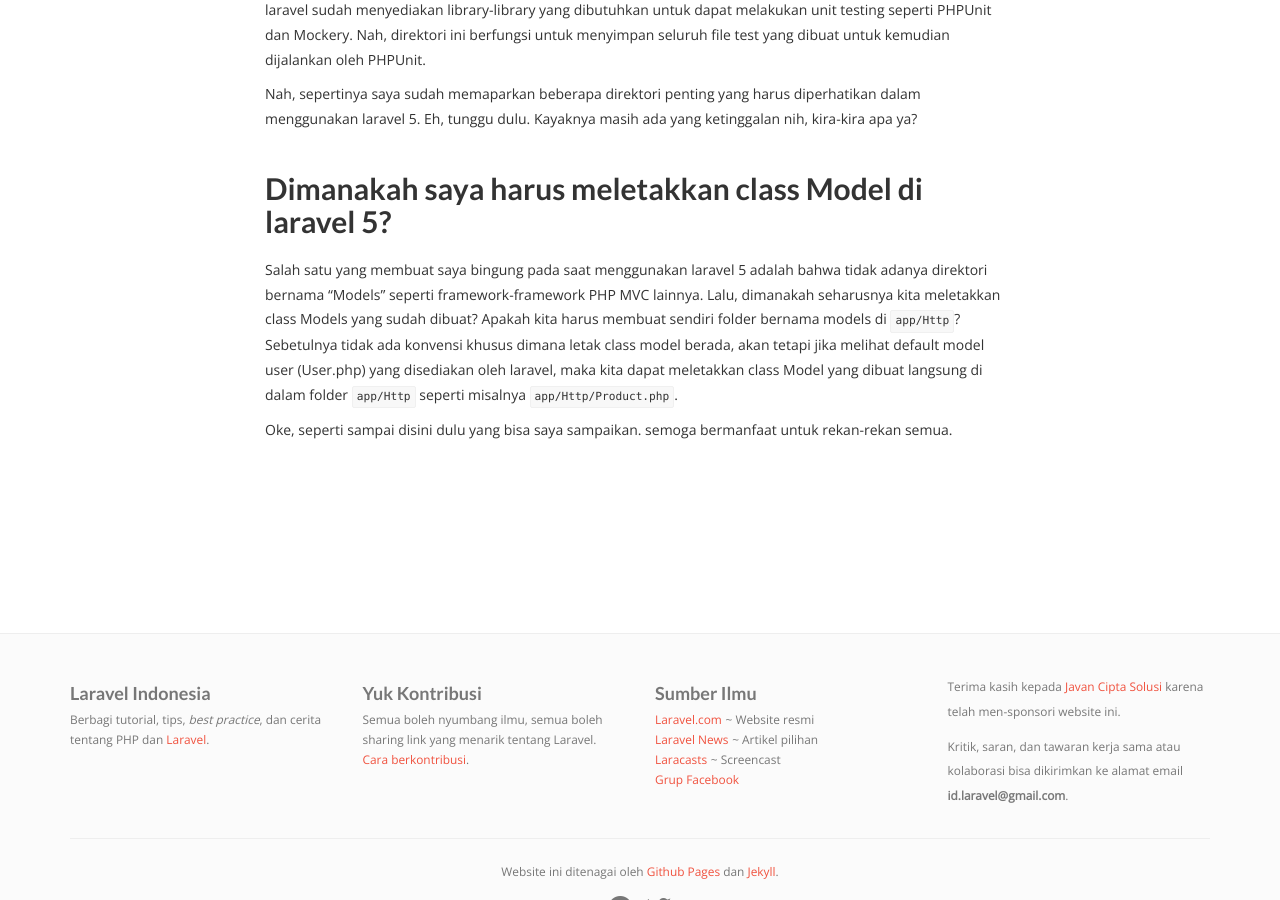
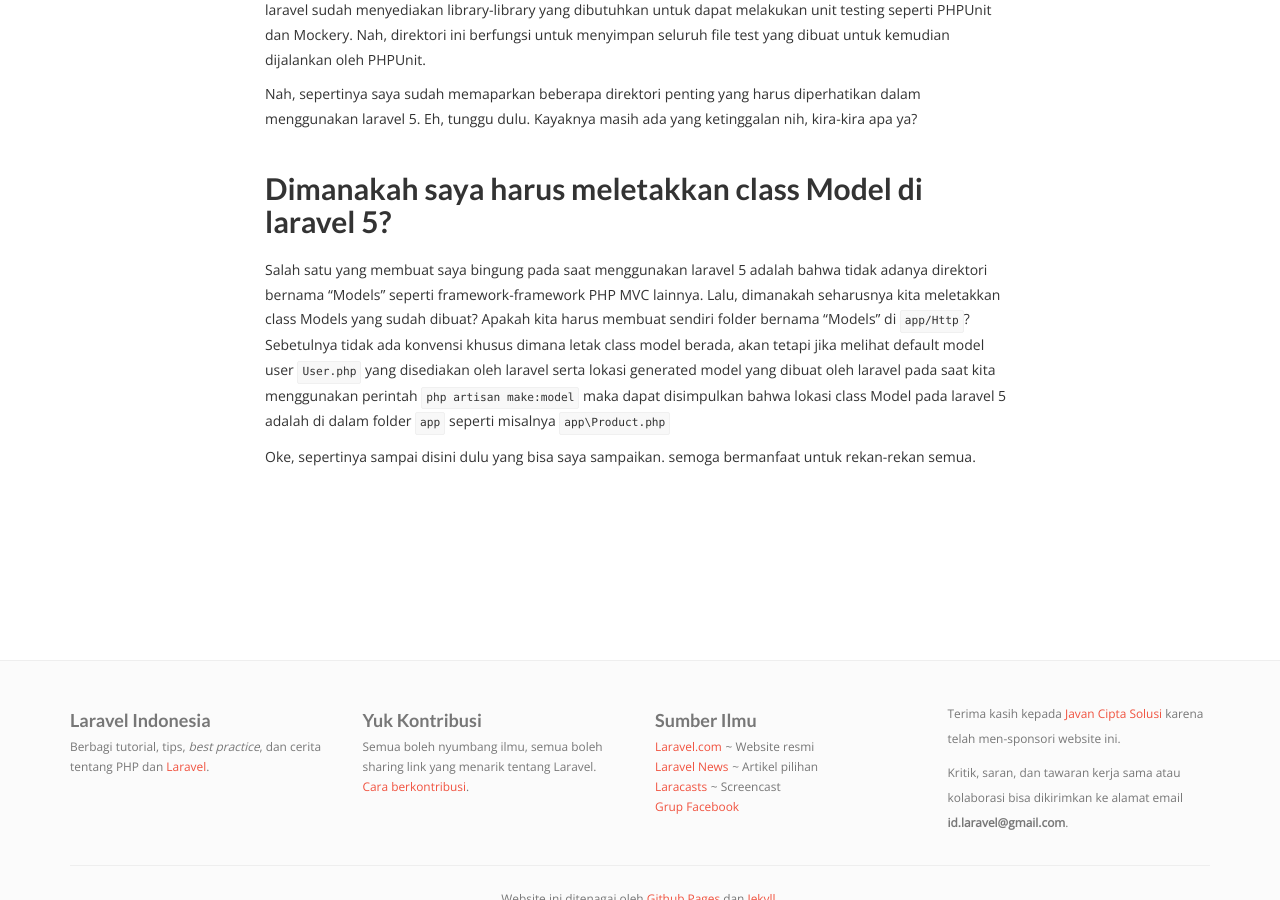
Before and after one commit to id-laravel/id-laravel.github.io, a Jekyll site: the page built from _posts/2015-07-03-mengenal-struktur-direktori-laravel-5.md, in a window 1280 px wide and 900 px high, scrolled down 2941 px. Built offline with Jekyll 4.4.1, drawn with Linux system fonts in a browser that asks for light colours; nearby versions of some CDN libraries; comment, search, counter and statistics services are not loaded.

Commit message:
fix typo  into  in explanation about laravel 5 model's directory

```diff
--- a/_posts/2015-07-03-mengenal-struktur-direktori-laravel-5.md
+++ b/_posts/2015-07-03-mengenal-struktur-direktori-laravel-5.md
@@ -84,6 +84,6 @@
 
 ## Dimanakah saya harus meletakkan class Model di laravel 5?
 
-Salah satu yang membuat saya bingung pada saat menggunakan laravel 5 adalah bahwa tidak adanya direktori bernama "Models" seperti framework-framework PHP MVC lainnya. Lalu, dimanakah seharusnya kita meletakkan class Models yang sudah dibuat? Apakah kita harus membuat sendiri folder bernama models di `app/Http`? Sebetulnya tidak ada konvensi khusus dimana letak class model berada, akan tetapi jika melihat default model user (User.php) yang disediakan oleh laravel, maka kita dapat meletakkan class Model yang dibuat langsung di dalam folder `app/Http` seperti misalnya `app/Http/Product.php`.
+Salah satu yang membuat saya bingung pada saat menggunakan laravel 5 adalah bahwa tidak adanya direktori bernama "Models" seperti framework-framework PHP MVC lainnya. Lalu, dimanakah seharusnya kita meletakkan class Models yang sudah dibuat? Apakah kita harus membuat sendiri folder bernama "Models" di `app/Http`? Sebetulnya tidak ada konvensi khusus dimana letak class model berada, akan tetapi jika melihat default model user `User.php` yang disediakan oleh laravel serta lokasi generated model yang dibuat oleh laravel pada saat kita menggunakan perintah `php artisan make:model` maka dapat disimpulkan bahwa lokasi class Model pada laravel 5 adalah di dalam folder `app` seperti misalnya `app\Product.php`
 
-Oke, seperti sampai disini dulu yang bisa saya sampaikan. semoga bermanfaat untuk rekan-rekan semua.
+Oke, sepertinya sampai disini dulu yang bisa saya sampaikan. semoga bermanfaat untuk rekan-rekan semua.
```
